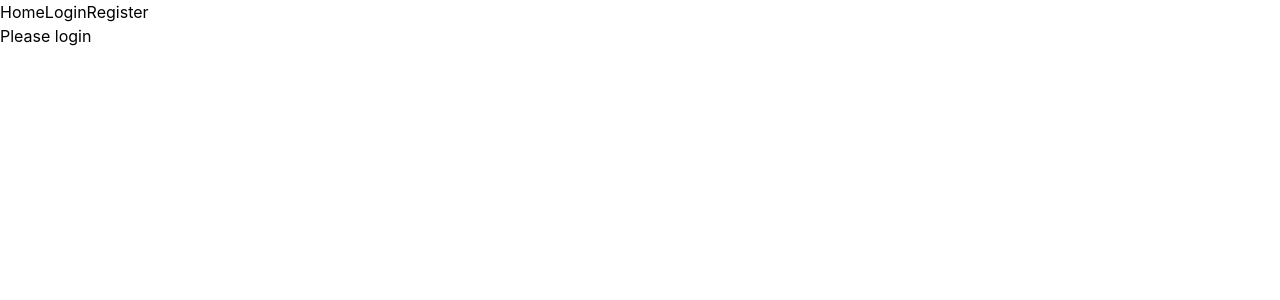
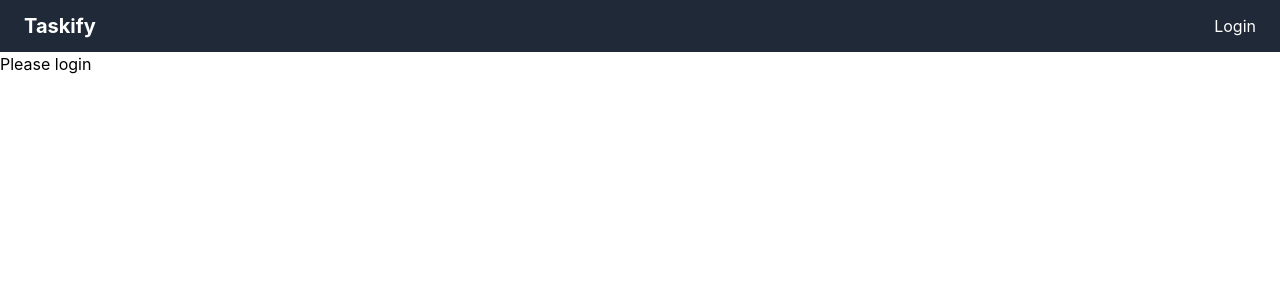
Before and after one commit to hainweb/taskify-frontend, a React (Create React App) app: page / in a window 1280 px wide. Shown: the top 300 px of the page. Built offline with nearby package versions, Linux system fonts and the light colour scheme.

Commit message:
feat(frontend): enhance navbar with icons & styles

```diff
--- a/src/components/Navbar.jsx
+++ b/src/components/Navbar.jsx
@@ -1,29 +1,41 @@
 import { Link } from "react-router-dom";
 import { useContext } from "react";
 import AuthContext from "../context/AuthContext";
+import { HomeIcon, ClipboardListIcon, FolderIcon, ChartBarIcon } from "@heroicons/react/solid";
 
 function Navbar() {
-  const { user } = useContext(AuthContext);
+  const { user, logout } = useContext(AuthContext);
 
   return (
-    <nav>
-      <Link to="/">Home</Link>
-      {!user && (
-        <>
+    <nav className="bg-gray-800 text-white px-6 py-3 flex justify-between items-center">
+      <h1 className="text-xl font-bold">Taskify</h1>
+      <div className="flex gap-4">
+        {user && (
+          <>
+            <Link className="flex items-center gap-1" to="/dashboard">
+              <ChartBarIcon className="h-5 w-5" /> Dashboard
+            </Link>
+            <Link className="flex items-center gap-1" to="/tasks">
+              <ClipboardListIcon className="h-5 w-5" /> Tasks
+            </Link>
+            <Link className="flex items-center gap-1" to="/projects">
+              <FolderIcon className="h-5 w-5" /> Projects
+            </Link>
+          </>
+        )}
+      </div>
+      <div>
+        {user ? (
+          <button
+            onClick={logout}
+            className="bg-red-500 px-3 py-1 rounded hover:bg-red-600"
+          >
+            Logout
+          </button>
+        ) : (
           <Link to="/login">Login</Link>
-          <Link to="/register">Register</Link>
-        </>
-      )}
-      {user && (
-        <>
-          <Link to="/profile">Profile</Link>
-        </>
-      )}
-
-      {user && <Link to="/tasks">Tasks</Link>}
-      {user && <Link to="/projects">Projects</Link>}
-      {user && <Link to="/dashboard">Dashboard</Link>}
-
+        )}
+      </div>
     </nav>
   );
 }
```
Also changed, not shown: 1 other file (tests, documents, lock files or other folders).
